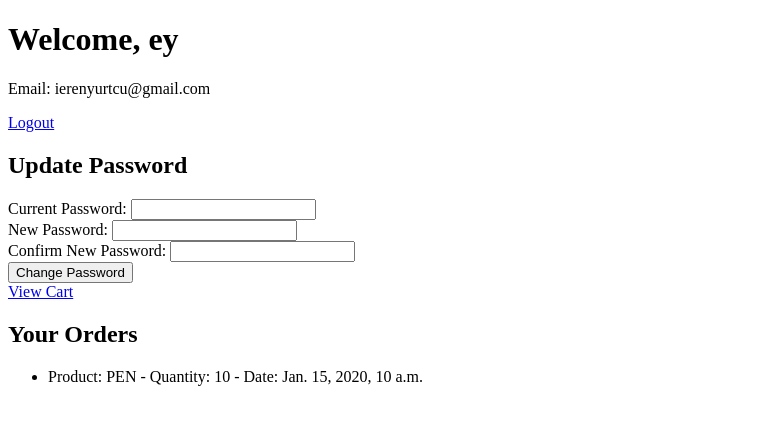
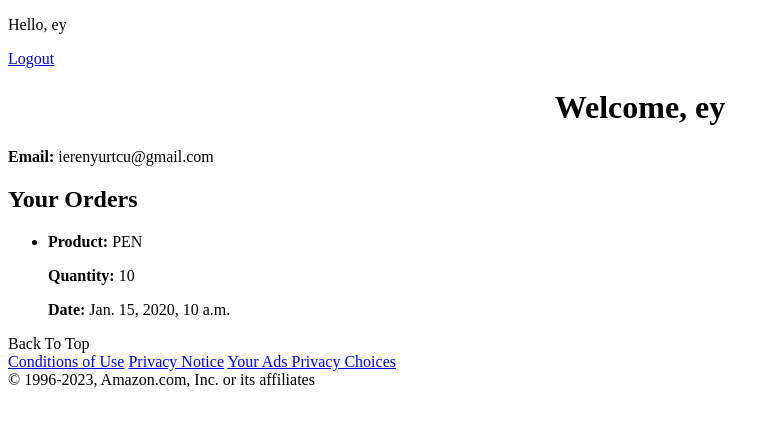
Before and after one commit to erenyurtcu/e-Commerce-Site, a Django app: page /user/ in a window 1280 px wide. Shown: the top 427 px of the page, without its empty margins (0-779 px from the left). Run offline with Django 5.2, Linux system fonts and the light colour scheme; a user stored in the database is signed in; data comes from the database, SQL or seed files in the repository; both versions use the stored data as it was after the commit; tables that the repository leaves empty hold one stand-in row (values such as "Sample post").

Commit message:
minor changes

```diff
--- a/ecommerce/store/templates/product_list.html
+++ b/ecommerce/store/templates/product_list.html
@@ -61,7 +61,7 @@
     <!-- hero section -->
     <div class="hero-section">
         <div class="hero-message">
-            <p>You are on <a href="#">amazon.com</a>. You can also shop on Amazon India for millions of products with fast local delivery.</p>
+            <p>You are on <a href="/">amazon.com</a>. You can also shop on Amazon Turkiye for millions of products with fast local delivery.</p>
         </div>
     </div>
 
--- a/ecommerce/store/templates/user.html
+++ b/ecommerce/store/templates/user.html
@@ -1,42 +1,62 @@
 <!DOCTYPE html>
 {% load static %}
 <html lang="en">
+
 <head>
     <meta charset="UTF-8">
     <meta name="viewport" content="width=device-width, initial-scale=1.0">
     <title>User Profile</title>
+    <link rel="stylesheet" href="https://cdnjs.cloudflare.com/ajax/libs/font-awesome/6.4.0/css/all.min.css"
+        integrity="sha512-iecdLmaskl7CVkqkXNQ/ZH/XLlvWZOJyj7Yy7tcenmpD1ypASozpmT/E0iPtmFIB46ZmdtAc9eNBvH0H/ZpiBw=="
+        crossorigin="anonymous" referrerpolicy="no-referrer" />
+    <link rel="stylesheet" href="{% static 'style.css' %}">
 </head>
+
 <body>
-    <h1>Welcome, {{ user.username }}</h1>
-    <p>Email: {{ user.email }}</p>
+    <!-- Navbar -->
+    <div class="navbar">
+        <div class="nav-logo border">
+            <div class="logo");></div>
+        </div>
+        <div class="nav-signin border">
+            <p><span>Hello, {{ user.username }}</span></p>
             <p><a href="{% url 'logout' %}">Logout</a></p>
+        </div>
+    </div>
 
-    <h2>Update Password</h2>
-    <form method="post" action="{% url 'password_change' %}">
-        {% csrf_token %}
-        <label for="old_password">Current Password:</label>
-        <input type="password" name="old_password" id="old_password" required>
-        <br>
-        <label for="new_password1">New Password:</label>
-        <input type="password" name="new_password1" id="new_password1" required>
-        <br>
-        <label for="new_password2">Confirm New Password:</label>
-        <input type="password" name="new_password2" id="new_password2" required>
-        <br>
-        <button type="submit">Change Password</button>
-    </form>
-
-    <a href="{% url 'cart' %}">View Cart</a>
-
+    <!-- User Section -->
+    <div class="panel">
+        <h1 style="text-align: center;">Welcome, {{ user.username }}</h1>
+        <div class="user-info">
+            <p><strong>Email:</strong> {{ user.email }}</p>
+        </div>
         <h2>Your Orders</h2>
-    <ul>
+        <ul class="order-list">
             {% for order in orders %}
             <li>
-                Product: {{ order.product.name }} - Quantity: {{ order.quantity }} - Date: {{ order.order_date }}
+                <p><strong>Product:</strong> {{ order.product.name }}</p>
+                <p><strong>Quantity:</strong> {{ order.quantity }}</p>
+                <p><strong>Date:</strong> {{ order.order_date }}</p>
             </li>
             {% empty %}
-            <li>You have no orders.</li>
+            <li>No orders yet.</li>
             {% endfor %}
         </ul>
+    </div>
+
+    <footer>
+        <div class="foot-panel1">Back To Top</div>
+        <div class="foot-panel4">
+            <div class="pages">
+                <a href="#">Conditions of Use</a>
+                <a href="#">Privacy Notice</a>
+                <a href="#">Your Ads Privacy Choices</a>
+            </div>
+            <div class="copyright">
+                © 1996-2023, Amazon.com, Inc. or its affiliates
+            </div>
+        </div>
+    </footer>
 </body>
+
 </html>
```
Also changed, not shown: ecommerce/store/static/styles.css (+38 -3 lines), ecommerce/db.sqlite3, ecommerce/store/static/images/amazon_logo.png (added), ecommerce/store/static/images/hero_image.jpg (added). Lines whose indentation alone changed are shown as unchanged.
